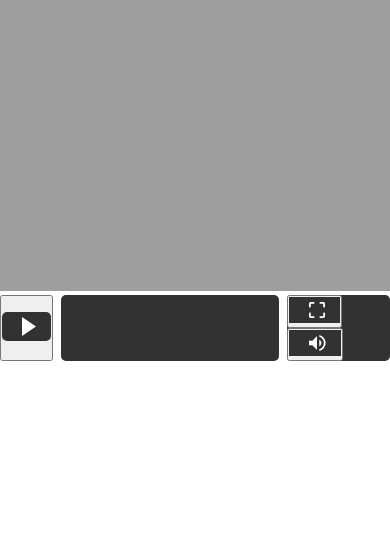
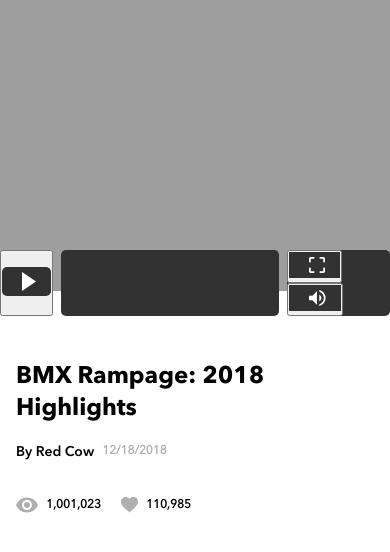
Before and after one commit to MiguelChiau/BrainFlix, a React app in the folder sprint-1/client/: page / in a window 390 px wide. Shown: the part 164-716 px from the top of the page. Built offline with nearby package versions, Linux system fonts and the light colour scheme.

Commit message:
title mobile responsive

```diff
--- a/sprint-1/client/src/components/App.js
+++ b/sprint-1/client/src/components/App.js
@@ -1,6 +1,7 @@
 import React from "react";
 import Header from "./Header.js";
 import Hero from "./Hero.js";
+import Title from "./Title.js";
 
 import "../styles/app.css";
 
@@ -9,6 +10,7 @@ function App() {
     <div className="App">
       <Header />
       <Hero />
+      <Title />
     </div>
   );
 }
--- a/sprint-1/client/src/components/Hero.js
+++ b/sprint-1/client/src/components/Hero.js
@@ -6,7 +6,6 @@ import Volume from "../assets/Icons/PNG/Icon-volume.png";
 
 function Hero() {
   return (
-    <div>
     <div className="hero-background">
       <video poster={Background} />
 
@@ -28,7 +27,6 @@ function Hero() {
         </div>
       </div>
     </div>
-    </div>
   );
 }
 
--- /dev/null
+++ b/sprint-1/client/src/components/Title.js
@@ -0,0 +1,30 @@
+import React from "react";
+import Views from "../assets/Icons/SVG/Icon-views.svg";
+import Likes from "../assets/Icons/SVG/Icon-likes.svg";
+
+function Title() {
+  return (
+    <div className="container-title">
+      <h1>BMX Rampage: 2018 Highlights</h1>
+
+      <div className="container-author">
+        <h2>By Red Cow</h2>
+        <h5>12/18/2018</h5>
+      </div>
+
+      <div className="container">
+        <div className="container-views">
+          <img src={Views} alt="" />
+          <h5>1,001,023</h5>
+        </div>
+
+        <div className="container-likes">
+          <img src={Likes} alt="" />
+          <h5>110,985</h5>
+        </div>
+      </div>
+    </div>
+  );
+}
+
+export default Title;
--- a/sprint-1/client/src/styles/app.scss
+++ b/sprint-1/client/src/styles/app.scss
@@ -8,3 +8,4 @@
 @import "partials/fonts";
 @import "partials/header";
 @import "partials/hero";
+@import "partials/title";
--- a/sprint-1/client/src/styles/partials/_hero.scss
+++ b/sprint-1/client/src/styles/partials/_hero.scss
@@ -1,5 +1,5 @@
 .hero-background {
-  height: 183px;
+  // height: 183px;
 
   video {
     width: 100%;
@@ -9,6 +9,8 @@
 //JUST TESTING THE CONTROLS
 .controls {
   display: flex;
+  position: relative;
+  bottom: 45px;
   &-play {
     img {
       padding: 5px 15px 5px 20px;
--- /dev/null
+++ b/sprint-1/client/src/styles/partials/_title.scss
@@ -0,0 +1,57 @@
+.container-title {
+  margin-right: 16px;
+  margin-left: 16px;
+  display: block;
+  font-family: AvenirBold;
+
+  h1 {
+    font-size: 24px;
+    line-height: 32px;
+    margin-bottom: 16px;
+  }
+}
+
+.container-author {
+  display: flex;
+  margin-bottom: 32px;
+
+  h2 {
+    font-family: AvenirDemi;
+    font-size: 14px;
+    line-height: 22px;
+    margin-right: 8px;
+    text-align: center;
+  }
+  h5 {
+    font-family: AvenirRegular;
+    color: $silver;
+    font-size: 12px;
+    line-height: 20px;
+    text-align: center;
+  }
+}
+
+.container {
+  display: flex;
+  h5 {
+    font-family: AvenirRegular;
+    font-size: 12px;
+    line-height: 20px;
+  }
+}
+
+.container-views {
+  display: flex;
+  margin-right: 20px;
+
+  img {
+    margin-right: 8px;
+  }
+}
+
+.container-likes {
+  display: flex;
+  img {
+    margin-right: 8px;
+  }
+}
```
Also changed, not shown: sprint-1/client/src/styles/app.css, 1 other file. Lines whose indentation alone changed are shown as unchanged.
